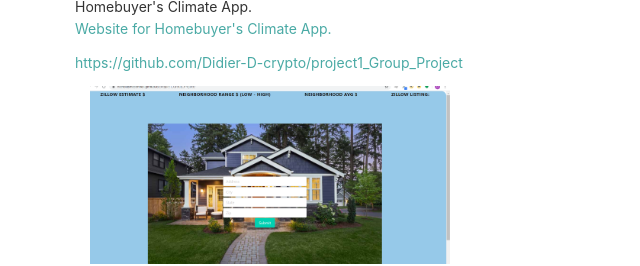
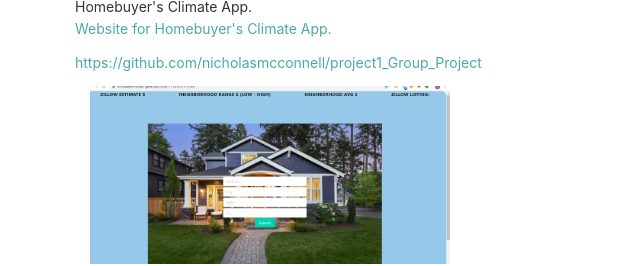
Before and after one commit to Didier-D-crypto/Homework-08, a plain HTML site: page portfolio.html in a window 1280 px wide. Shown: the part 422-688 px from the top of the page, 0-640 px from the left. Drawn offline with nearby package versions, Linux system fonts and the light colour scheme.

Commit message:
Final Change

```diff
--- a/portfolio.html
+++ b/portfolio.html
@@ -50,7 +50,7 @@
                               <div class="col-sm"> Homebuyer's Climate App.
                                     <p><a href="https://nicholasmcconnell.github.io/project1_Group_Project/">Website for
                                                 Homebuyer's Climate App. </a></p>
-                                    <p><a href="https://github.com/Didier-D-crypto/project1_Group_Project">https://github.com/Didier-D-crypto/project1_Group_Project</a>
+                                    <p><a href="https://github.com/nicholasmcconnell/project1_Group_Project">https://github.com/nicholasmcconnell/project1_Group_Project</a>
                                     </p>
                                     <img class="col-md-12 col-md-4" src="2020-01-20 (3).png" alt="Screenshot of Website"
                                           id="">
```
